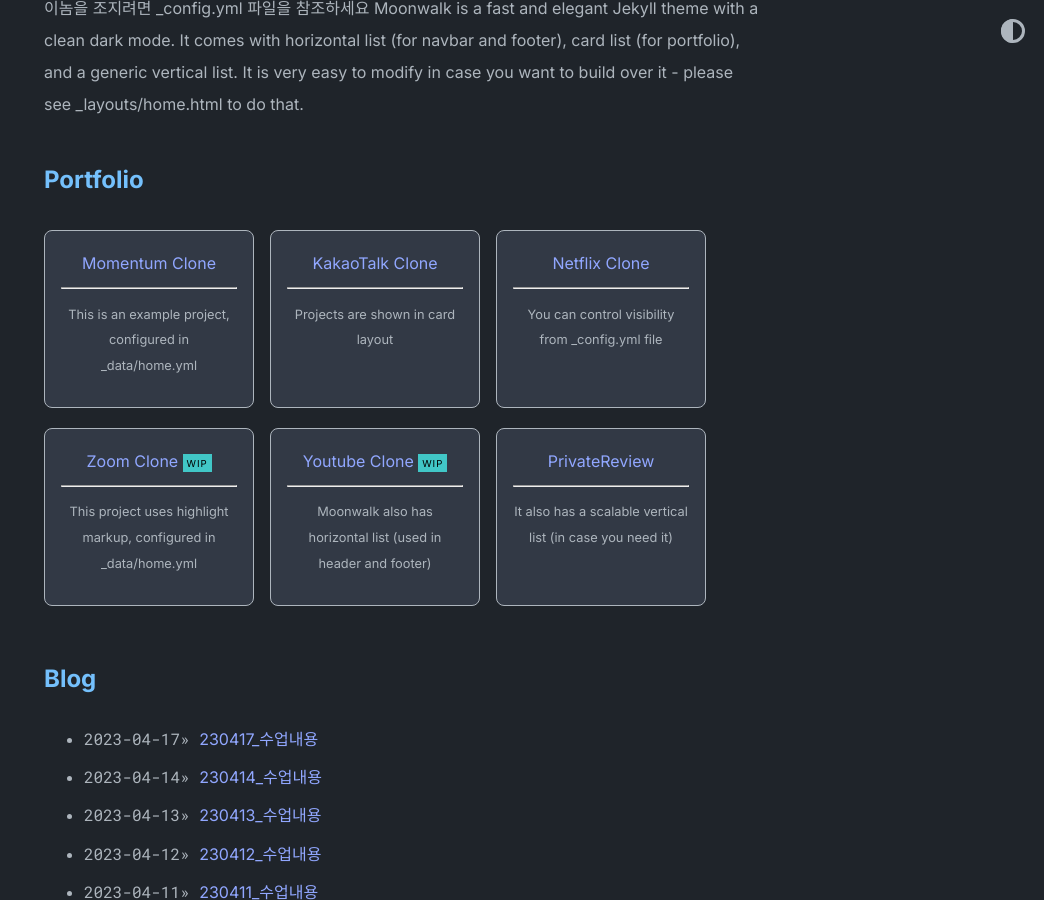
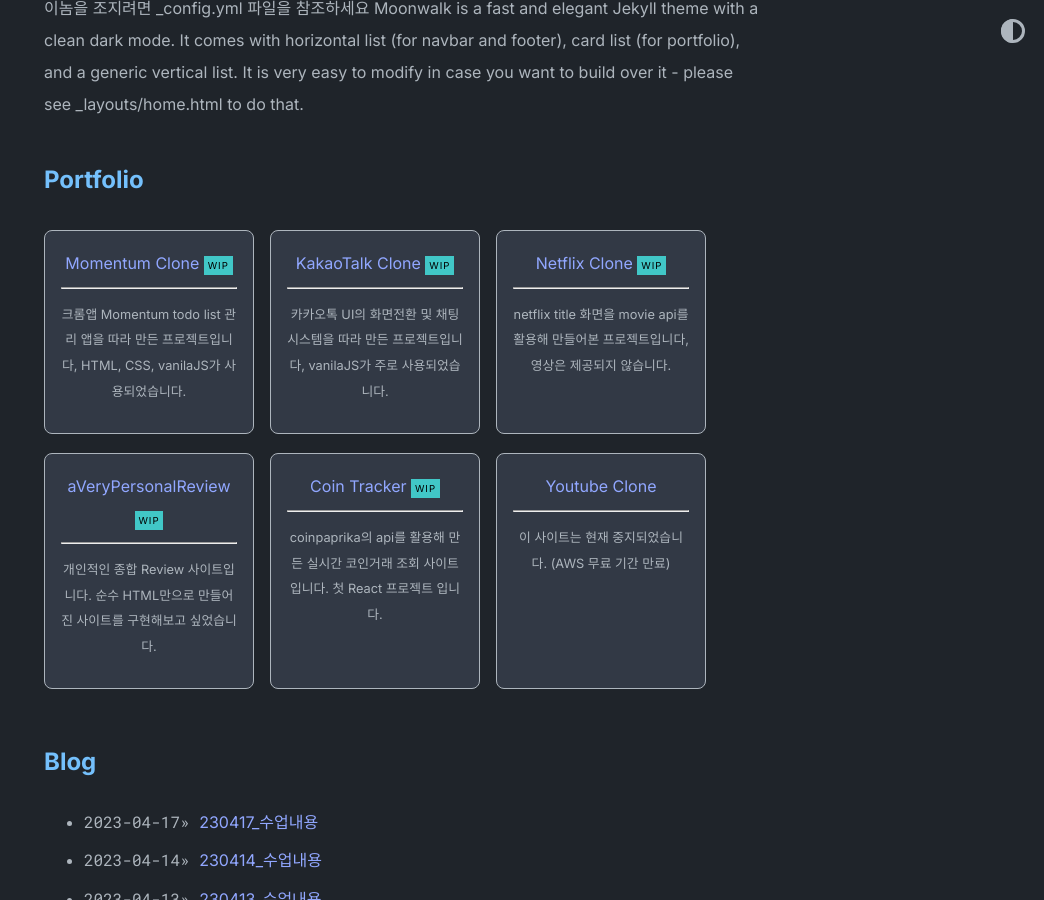
Before and after one commit to jhwq123/jhwq123.github.io, a Jekyll site: the page built from index.md, in a window 1280 px wide and 900 px high, scrolled down 241 px. Shown: the whole window, without its empty margins (236-1280 px from the left). Built offline with Jekyll 4.4.1, drawn with Linux system fonts in a browser that asks for light colours.

Commit message:
updateTitle1
updateTitle1

```diff
--- a/_data/home.yml
+++ b/_data/home.yml
@@ -10,30 +10,33 @@ navbar_entries:
 
 project_entries:
   - title: Momentum Clone
-    url: overview-post
-    desc: This is an example project, configured in _data/home.yml
+    url: https://jhwq123.github.io/jhwq123Clone1.github.io/
+    desc: 크롬앱 Momentum todo list 관리 앱을 따라 만든 프로젝트입니다, HTML, CSS, vanilaJS가 사용되었습니다.
+    highlight: WIP
 
   - title: KakaoTalk Clone
-    url: overview-post
-    desc: Projects are shown in card layout
+    url: https://jhwq123.github.io/jhwq123Clone2.github.io/
+    desc: 카카오톡 UI의 화면전환 및 채팅 시스템을 따라 만든 프로젝트입니다, vanilaJS가 주로 사용되었습니다.
+    highlight: WIP
 
   - title: Netflix Clone
-    url: overview-post
-    desc: You can control visibility from _config.yml file
+    url: https://jhwq123.github.io/nomflix-clones/
+    desc: netflix title 화면을 movie api를 활용해 만들어본 프로젝트입니다, 영상은 제공되지 않습니다.
+    highlight: WIP
 
-  - title: Zoom Clone
-    url: overview-post
-    desc: This project uses highlight markup, configured in _data/home.yml
+  - title: aVeryPersonalReview
+    url: https://jhwq123.github.io/aVeryPersonalReview/
+    desc: 개인적인 종합 Review 사이트입니다. 순수 HTML만으로 만들어진 사이트를 구현해보고 싶었습니다.
+    highlight: WIP
+
+  - title: Coin Tracker
+    url: https://jhwq123.github.io/react-challenges/
+    desc: coinpaprika의 api를 활용해 만든 실시간 코인거래 조회 사이트입니다. 첫 React 프로젝트 입니다.
     highlight: WIP
 
   - title: Youtube Clone
     url: overview-post
-    desc: Moonwalk also has horizontal list (used in header and footer)
-    highlight: WIP
-
-  - title: PrivateReview
-    url: overview-post
-    desc: It also has a scalable vertical list (in case you need it)
+    desc: 이 사이트는 현재 중지되었습니다. (AWS 무료 기간 만료)
 
 old_project_entries:
   - title: Soopr
```
